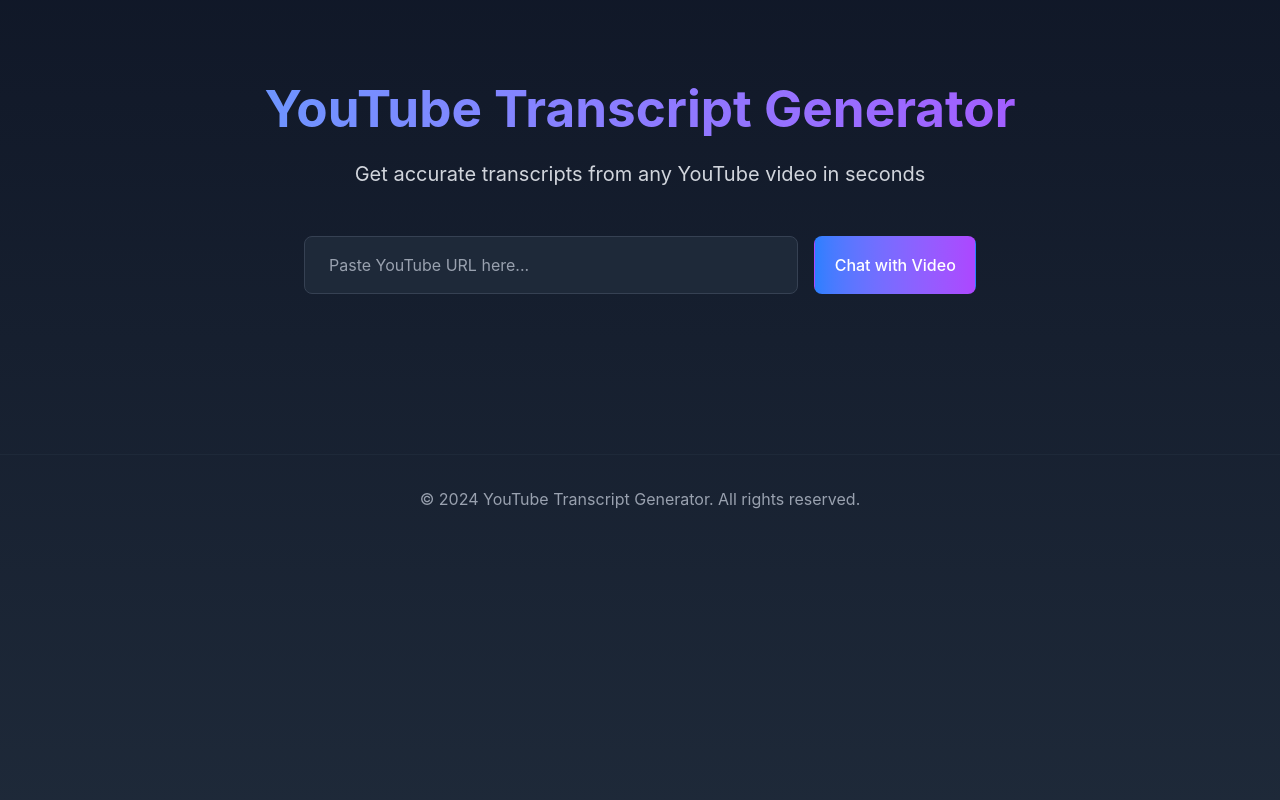
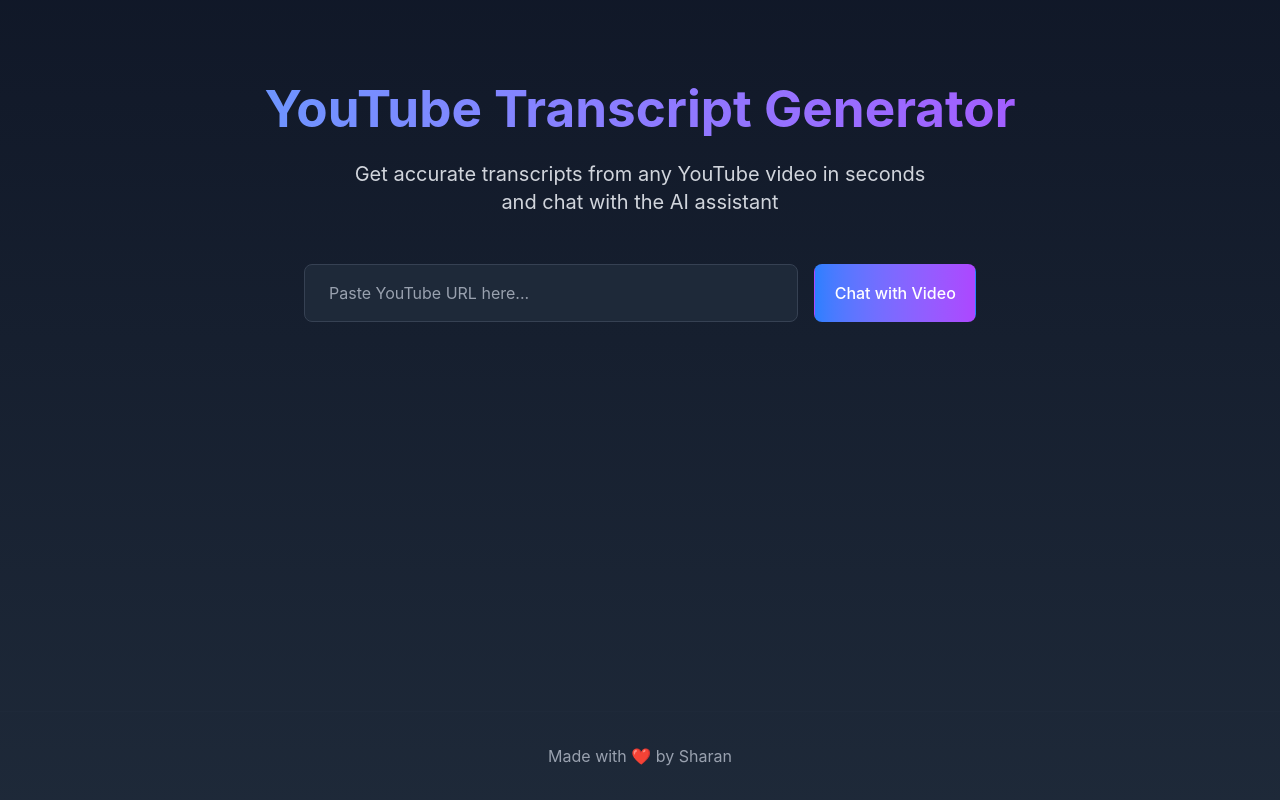
Before and after one commit to code-with-sharan/AI-Youtube-Video-Transcript-Generator, a React (Vite) app in the folder frontend/: page / in a window 1280 px wide. Built offline with nearby package versions, Linux system fonts and the light colour scheme.

Commit message:
footer and tagline fixed

```diff
--- a/frontend/src/components/homepage.jsx
+++ b/frontend/src/components/homepage.jsx
@@ -77,6 +77,7 @@
           </h1>
           <p className="text-xl text-gray-300 mb-12">
             Get accurate transcripts from any YouTube video in seconds
+            <br /> and chat with the AI assistant
           </p>
 
           {/* Search Form */}
@@ -117,7 +118,7 @@
               <div className="bg-gray-800 rounded-xl p-6 shadow-xl border border-gray-700">
                 <h2 className="text-xl font-semibold mb-4 text-gray-200">Generated Transcript</h2>
                 <div className="bg-gray-900 rounded-lg p-4 h-[500px] overflow-y-auto">
-                  <p className="text-gray-300 whitespace-pre-line">{transcript}</p>
+                  <p className="text-gray-300 text-justify whitespace-pre-line">{transcript}</p>
                 </div>
               </div>
 
@@ -176,9 +177,9 @@
       </div>
 
       {/* Footer */}
-      <footer className="mt-20 py-8 border-t border-gray-800">
+      <footer className={`${!transcript ? "fixed" : ""} bottom-0 left-0 right-0 py-8 border-t border-gray-800`}>
         <div className="max-w-7xl mx-auto px-4 text-center text-gray-400">
-          <p>© 2024 YouTube Transcript Generator. All rights reserved.</p>
+          <p>Made with ❤️ by Sharan</p>
         </div>
       </footer>
     </div>
```
